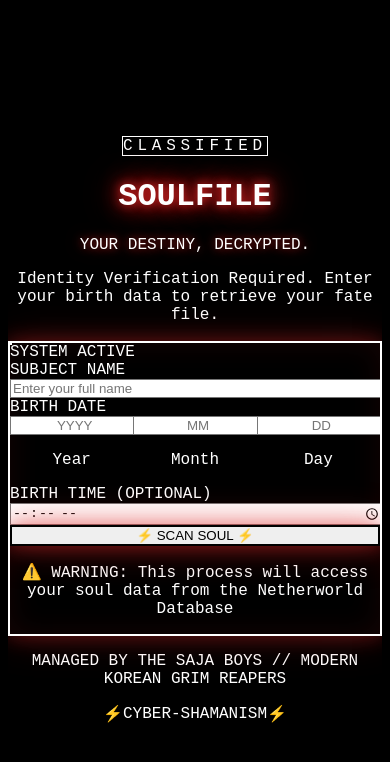
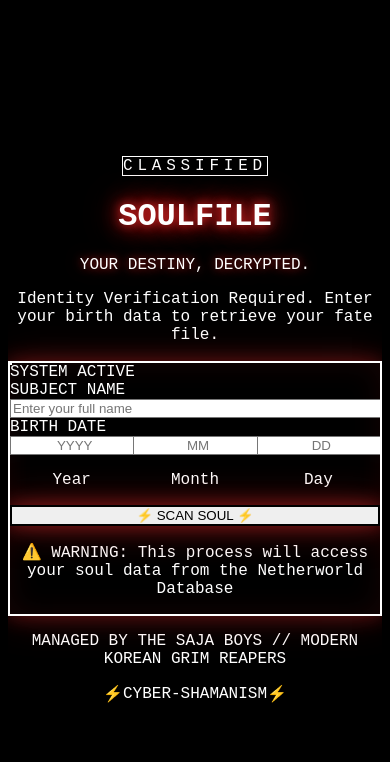
Before and after one commit to ilmagnificho/soulfile, a Next.js app: page / in a window 390 px wide. Shown: the top 762 px of the page. Built offline with nearby package versions, Linux system fonts and the light colour scheme.

Commit message:
Fix: Critical mobile UX - solid backgrounds, remove time input, 100dvh layout, scrollable modal

```diff
--- a/app/page.tsx
+++ b/app/page.tsx
@@ -5,16 +5,16 @@ import FortuneForm from "@/components/saja-ui/FortuneForm";
 
 export default function HomePage() {
   return (
-    <main className="min-h-screen flex flex-col items-center justify-center py-8 px-4 bg-black relative overflow-hidden">
+    <main className="h-[100dvh] flex flex-col items-center justify-between py-4 sm:py-8 px-4 bg-black relative overflow-hidden">
       {/* Background grid effect */}
       <div className="absolute inset-0 bg-[linear-gradient(to_right,#18181b_1px,transparent_1px),linear-gradient(to_bottom,#18181b_1px,transparent_1px)] bg-[size:4rem_4rem] opacity-20" />
 
       {/* Red glow effect */}
       <div className="absolute top-1/4 left-1/2 -translate-x-1/2 w-96 h-96 bg-red-600/10 rounded-full blur-[120px]" />
 
-      <div className="relative z-10 w-full max-w-4xl">
+      <div className="relative z-10 w-full max-w-4xl flex-1 flex flex-col justify-center">
         {/* Header */}
-        <div className="text-center mb-12">
+        <div className="text-center mb-6 sm:mb-12">
           <motion.div
             initial={{ opacity: 0, y: -20 }}
             animate={{ opacity: 1, y: 0 }}
@@ -94,7 +94,7 @@ export default function HomePage() {
           initial={{ opacity: 0 }}
           animate={{ opacity: 1 }}
           transition={{ delay: 1, duration: 0.8 }}
-          className="mt-8 sm:mt-12 text-center px-4"
+          className="mt-4 sm:mt-8 text-center px-4"
         >
           <p className="text-zinc-600 text-xs sm:text-sm uppercase tracking-wider">
             Managed by the Saja Boys // Modern Korean Grim Reapers
--- a/components/saja-ui/DisclaimerModal.tsx
+++ b/components/saja-ui/DisclaimerModal.tsx
@@ -26,13 +26,13 @@ export default function DisclaimerModal({ isOpen, onAccept, onCancel }: Disclaim
                     initial={{ opacity: 0 }}
                     animate={{ opacity: 1 }}
                     exit={{ opacity: 0 }}
-                    className="fixed inset-0 bg-black z-50 flex items-center justify-center p-4"
+                    className="fixed inset-0 z-[9999] bg-zinc-950 w-full h-full flex items-center justify-center p-4"
                 >
                     <motion.div
                         initial={{ scale: 0.9, opacity: 0 }}
                         animate={{ scale: 1, opacity: 1 }}
                         exit={{ scale: 0.9, opacity: 0 }}
-                        className="bg-black border-2 border-red-600/70 max-w-lg w-full relative"
+                        className="bg-black border-2 border-red-600/70 max-w-lg w-full max-h-[85vh] flex flex-col relative"
                         style={{
                             boxShadow: `
                 0 0 30px rgba(220, 38, 38, 0.5),
@@ -71,8 +71,8 @@ export default function DisclaimerModal({ isOpen, onAccept, onCancel }: Disclaim
                             </motion.div>
                         </div>
 
-                        {/* Content */}
-                        <div className="p-6 sm:p-8 space-y-6">
+                        {/* Content - Scrollable */}
+                        <div className="p-6 sm:p-8 space-y-6 overflow-y-auto flex-1">
                             <div className="bg-zinc-950/50 border border-red-900/30 p-4 rounded">
                                 <div className="flex items-start gap-3 mb-4">
                                     <span className="text-3xl">⚠️</span>
@@ -104,7 +104,10 @@ export default function DisclaimerModal({ isOpen, onAccept, onCancel }: Disclaim
                                     </p>
                                 </div>
                             </div>
+                        </div>
 
+                        {/* Buttons - Sticky at bottom */}
+                        <div className="p-6 sm:p-8 pt-0 border-t border-red-900/30 bg-black">
                             {/* Buttons */}
                             <div className="flex flex-col sm:flex-row gap-3">
                                 <motion.button
--- a/components/saja-ui/FortuneForm.tsx
+++ b/components/saja-ui/FortuneForm.tsx
@@ -11,7 +11,6 @@ export default function FortuneForm() {
     const [year, setYear] = useState("");
     const [month, setMonth] = useState("");
     const [day, setDay] = useState("");
-    const [time, setTime] = useState("");
     const [isScanning, setIsScanning] = useState(false);
     const [showHackingLoader, setShowHackingLoader] = useState(false);
     const [showDisclaimer, setShowDisclaimer] = useState(false);
@@ -29,7 +28,6 @@ export default function FortuneForm() {
     // Refs for auto-focus
     const monthRef = useRef<HTMLInputElement>(null);
     const dayRef = useRef<HTMLInputElement>(null);
-    const timeRef = useRef<HTMLInputElement>(null);
 
     // Placeholder for glitch sound effect
     const playGlitchSound = () => {
@@ -72,18 +70,8 @@ export default function FortuneForm() {
             const dayNum = parseInt(value);
             if (value === "" || (dayNum >= 1 && dayNum <= 31)) {
                 setDay(value);
-                // Auto-focus to time when 2 digits entered
-                if (value.length === 2 && timeRef.current) {
-                    timeRef.current.focus();
-                }
             }
         }
-    };
-
-    // Handle time input (format: HH:MM)
-    const handleTimeChange = (e: React.ChangeEvent<HTMLInputElement>) => {
-        const value = e.target.value;
-        setTime(value);
     };
 
     const handleScan = (e: React.FormEvent) => {
@@ -125,7 +113,7 @@ export default function FortuneForm() {
             const params = new URLSearchParams({
                 name,
                 birthDate,
-                time: time || "00:00",
+                time: "00:00",
             });
             router.push(`/report?${params.toString()}`);
         }, 3000);
@@ -259,22 +247,6 @@ export default function FortuneForm() {
                             </div>
                         </div>
 
-                        {/* Time field (optional) */}
-                        <div className="space-y-2">
-                            <label htmlFor="time" className="block text-zinc-400 text-xs sm:text-sm uppercase tracking-wider">
-                                Birth Time (Optional)
-                            </label>
-                            <input
-                                ref={timeRef}
-                                id="time"
-                                type="time"
-                                value={time}
-                                onChange={handleTimeChange}
-                                className="w-full bg-black border border-zinc-800 px-3 sm:px-4 py-2 sm:py-3 text-sm sm:text-base text-white focus:border-red-600 focus:outline-none transition-colors font-mono"
-                                disabled={isScanning}
-                            />
-                        </div>
-
                         {/* Scan button */}
                         <motion.button
                             type="submit"
--- a/components/saja-ui/HackingLoader.tsx
+++ b/components/saja-ui/HackingLoader.tsx
@@ -49,7 +49,7 @@ export default function HackingLoader() {
             initial={{ opacity: 0 }}
             animate={{ opacity: 1 }}
             exit={{ opacity: 0 }}
-            className="fixed inset-0 bg-black z-[100] flex items-center justify-center overflow-hidden"
+            className="fixed inset-0 z-[9999] bg-zinc-950 w-full h-full flex items-center justify-center overflow-hidden"
         >
             {/* Matrix Code Rain Background */}
             <div className="absolute inset-0 overflow-hidden opacity-20">
```
